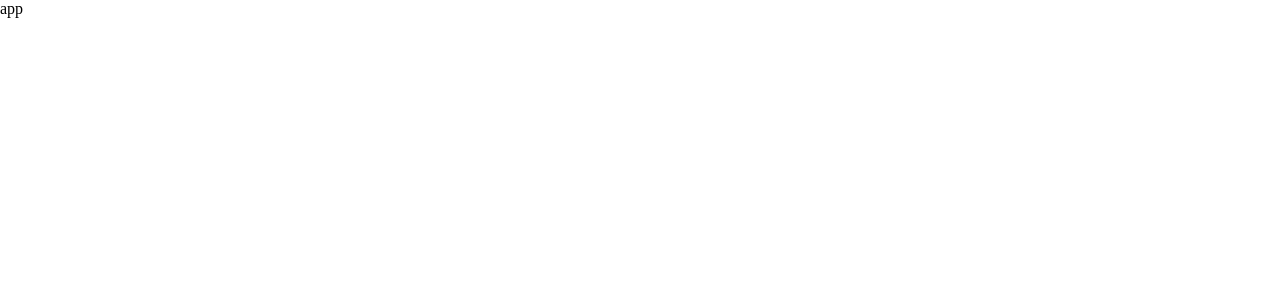
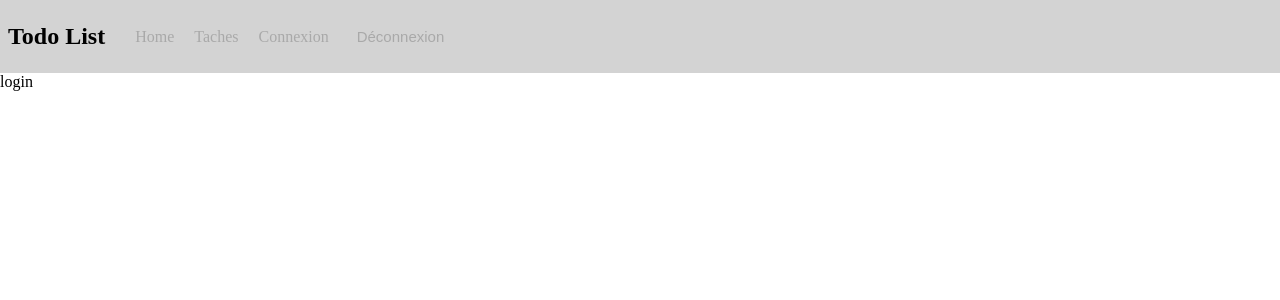
Before and after one commit to karamaBattikh/todo-app, a React (Create React App) app: page /login in a window 1280 px wide. Shown: the top 300 px of the page. Built offline with nearby package versions, Linux system fonts and the light colour scheme; the HTML template or start-up script is replaced by a standard one.

Commit message:
add header component

```diff
--- a/src/App.js
+++ b/src/App.js
@@ -1,15 +1,16 @@
 import { BrowserRouter as Router, Switch } from "react-router-dom";
 import ResetCss from "./styles/reset-css";
 import { switchRoute } from "./utils/routes-list";
+import Header from "./components/molecules/header";
 
 export default function App() {
   return (
-    <div className="App">
+    <>
       <Router>
         <ResetCss />
-        app
+        <Header />
         <Switch>{switchRoute}</Switch>
       </Router>
-    </div>
+    </>
   );
 }
--- a/src/components/atoms/button/button.jsx
+++ b/src/components/atoms/button/button.jsx
@@ -6,9 +6,9 @@ const ButtonWrapper = styled.button`
   cursor: pointer;
   padding: 12px 8px;
   border-radius: 4px;
-  background: royalblue;
-  color: white;
-  font-size: 16px;
+  background: ${({ bgColor }) => (bgColor ? bgColor : "royalblue")};
+  color: ${({ color }) => (color ? color : "white")};
+  font-size: 15px;
 `;
 
 const Button = ({
@@ -18,6 +18,8 @@ const Button = ({
   className = "",
   center,
   disabled = false,
+  color,
+  bgColor,
 }) => (
   <ButtonWrapper
     type={type}
@@ -25,6 +27,8 @@ const Button = ({
     center={center}
     onClick={onClick}
     disabled={disabled}
+    color={color}
+    bgColor={bgColor}
   >
     {children}
   </ButtonWrapper>
@@ -37,6 +41,8 @@ Button.propTypes = {
   center: PropTypes.bool,
   disabled: PropTypes.bool,
   onClick: PropTypes.func,
+  color: PropTypes.string,
+  bgColor: PropTypes.string,
 };
 
 export default Button;
--- /dev/null
+++ b/src/components/molecules/header/header.jsx
@@ -0,0 +1,51 @@
+import { Link } from "react-router-dom";
+import styled from "styled-components";
+import Button from "../../atoms/button";
+
+const HeaderWrapper = styled.div`
+  display: flex;
+  align-items: center;
+  padding: 16px 8px;
+
+  background-color: lightgray;
+  font-size: 16px;
+  width: 100%;
+  ul {
+    margin-left: 20px;
+
+    li {
+      display: inline-block;
+      margin: auto 10px;
+    }
+    li,
+    a {
+      color: darkgrey;
+    }
+  }
+`;
+
+const Header = () => (
+  <HeaderWrapper>
+    <h2>Todo List</h2>
+    <nav>
+      <ul>
+        <li>
+          <Link to="/home">Home</Link>
+        </li>
+        <li>
+          <Link to="/todo-list">Taches</Link>
+        </li>
+        <li>
+          <Link to="/login"> Connexion</Link>
+        </li>
+        <li>
+          <Button color="darkgrey" bgColor="transparent">
+            Déconnexion
+          </Button>
+        </li>
+      </ul>
+    </nav>
+  </HeaderWrapper>
+);
+
+export default Header;
--- /dev/null
+++ b/src/components/molecules/header/index.js
@@ -0,0 +1 @@
+export { default } from "./header";
--- a/src/styles/reset-css.js
+++ b/src/styles/reset-css.js
@@ -49,6 +49,9 @@ const reset = createGlobalStyle`
     border: 0;
   }
 
+a {
+  text-decoration: none
+}
 `;
 
 export default reset;
--- a/src/utils/routes-list.js
+++ b/src/utils/routes-list.js
@@ -32,8 +32,7 @@ export const RoutesList = [
   },
 ];
 
-export const switchRoute = () =>
-  RoutesList.map((route) => {
+export const switchRoute = RoutesList.map((route) => {
   if (route.isPrivate) {
     return (
       <PrivateRoute
```
Lines whose indentation alone changed are shown as unchanged.
